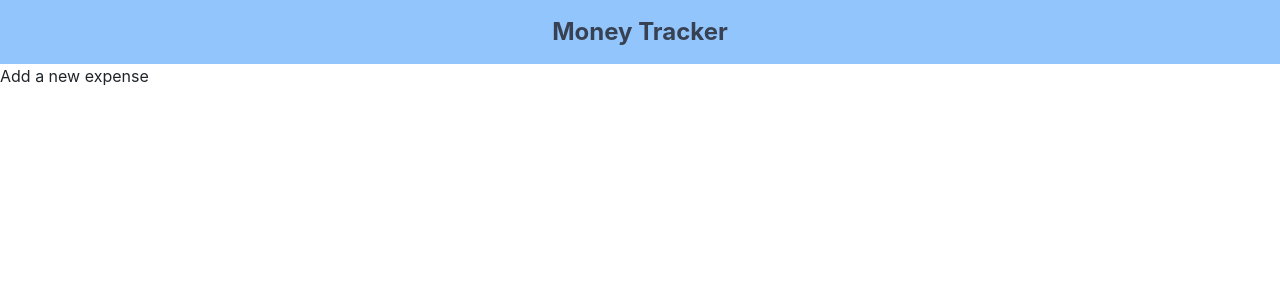
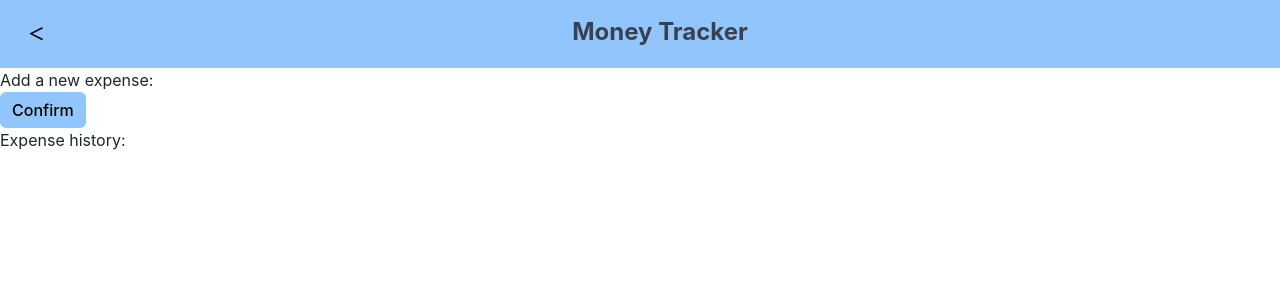
Before and after one commit to haoyt5/money-tracker, a React (Create React App) app in the folder client/: page /expense in a window 1280 px wide. Shown: the top 300 px of the page. Built offline with nearby package versions, Linux system fonts and the light colour scheme.

Commit message:
feat: implement the flow

```diff
--- a/client/src/pages/Expenses.tsx
+++ b/client/src/pages/Expenses.tsx
@@ -1,9 +1,22 @@
 import { FunctionComponent } from 'react'
-
+import { Button } from 'reactstrap'
 interface ExpensesPageProps {}
 
 const ExpensesPage: FunctionComponent<ExpensesPageProps> = () => {
-    return <>Add a new expense</>
+    return (
+        <>
+            <div>Add a new expense:</div>
+            <div>
+                <Button
+                    color="info"
+                    className="font-medium bg-blue-300 hover:bg-blue-400 border-0 "
+                >
+                    Confirm
+                </Button>
+            </div>
+            <div>Expense history:</div>
+        </>
+    )
 }
 
 export default ExpensesPage
--- a/client/src/pages/SummaryPage.tsx
+++ b/client/src/pages/SummaryPage.tsx
@@ -1,19 +1,19 @@
 import { FunctionComponent } from 'react'
-import { Link } from 'react-router-dom'
+import { Link, useLocation } from 'react-router-dom'
 import { Button } from 'reactstrap'
 interface SummaryPageProps {}
 
 const SummaryPage: FunctionComponent<SummaryPageProps> = () => {
+    let location = useLocation()
     return (
         <>
             <div>Expense summary:</div>
-            <div>
-                <Link to={'/expense'}>
+            <div className="text-center">
+                <Link to={'/expense'} state={{ from: location.pathname }}>
                     <Button
                         color="info"
                         className="font-medium bg-blue-300 hover:bg-blue-400 border-0 "
                     >
-                        {' '}
                         Add Expenses
                     </Button>
                 </Link>
--- a/client/src/routes/AuthRoot.tsx
+++ b/client/src/routes/AuthRoot.tsx
@@ -1,12 +1,22 @@
 import { FunctionComponent } from 'react'
 import { Outlet } from 'react-router-dom'
+import { useLocation } from 'react-router-dom'
+import PageBackwardButton from '../components/PageBackwardButton'
+
 interface AuthRootProps {}
 
 const AuthRoot: FunctionComponent<AuthRootProps> = () => {
+    const { pathname, state } = useLocation()
+    console.log('location', pathname, state)
+
     return (
         <>
-            <div className="nav bg-blue-300 text-gray-700">
-                <h1 className="w-100 py-3 font-bold text-2xl text-center">
+            <div className="nav flex p-3 bg-blue-300 text-gray-700">
+                <PageBackwardButton
+                    pathname={pathname}
+                    from={state?.from ? state.from : ''}
+                />
+                <h1 className="flex-grow font-bold text-2xl text-center">
                     Money Tracker
                 </h1>
             </div>
```
